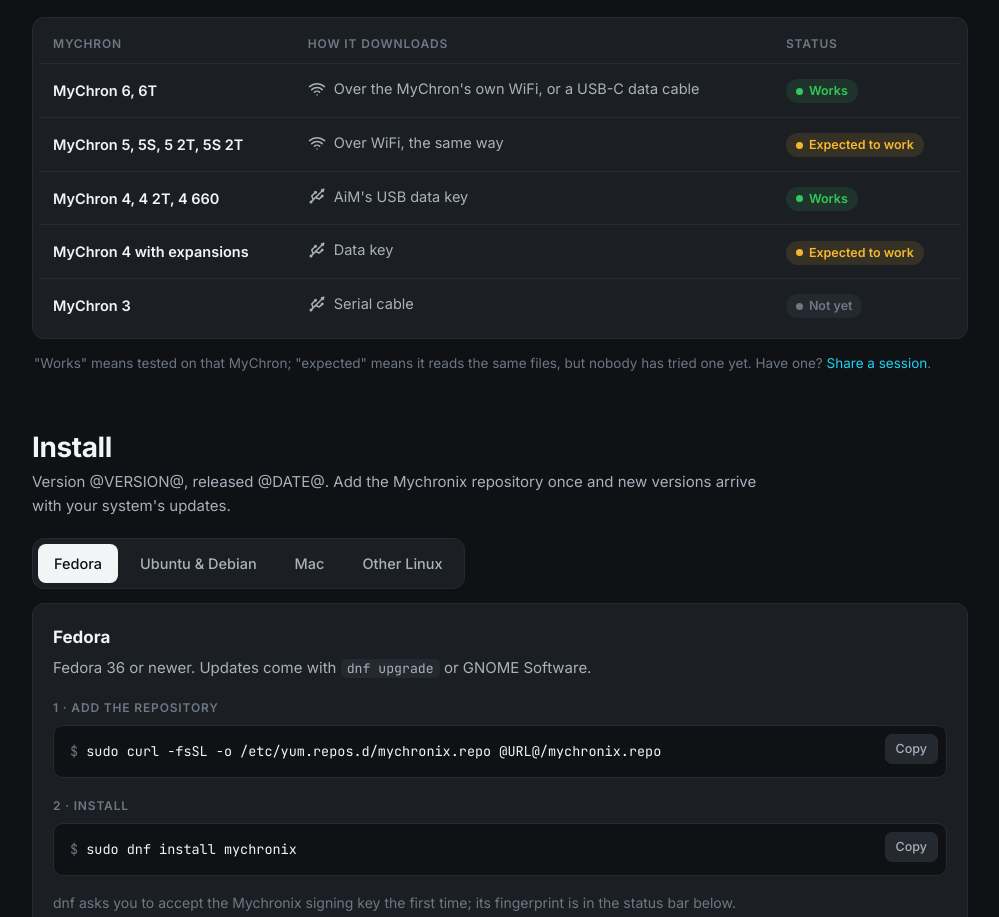
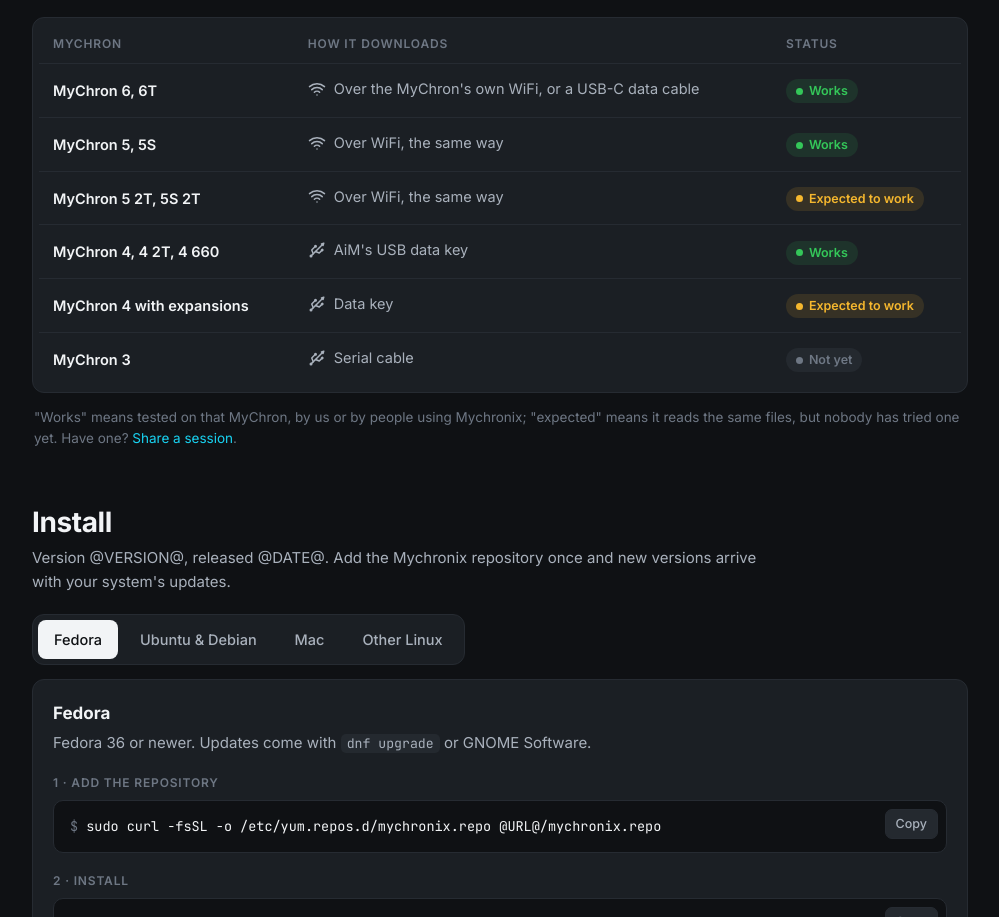
Before and after one commit to crgklr/mychronix, a plain HTML site: page packaging/site/index.html in a window 1280 px wide. Shown: the part 3195-4112 px from the top of the page, without its empty margins (264-1263 px from the left). Drawn offline with Linux system fonts and the light colour scheme; files whose address does not match are found by name.

Commit message:
MyChron 5 and 5S: works
People using a MyChron 5 and 5S report downloads and analysis working,
so the site and README now mark them "Works". The 2T models stay
"Expected to work" until someone reports one.

Co-Authored-By: Claude Opus 5.5 <noreply@anthropic.com>

```diff
--- a/packaging/site/index.html
+++ b/packaging/site/index.html
@@ -316,14 +316,15 @@
         <thead><tr><th>MyChron</th><th>How it downloads</th><th>Status</th></tr></thead>
         <tbody>
           <tr><td>MyChron 6, 6T</td><td><span class="how"><svg class="i"><use href="#i-wifi"/></svg>Over the MyChron's own WiFi, or a USB-C data cable</span></td><td><span class="pill works">Works</span></td></tr>
-          <tr><td>MyChron 5, 5S, 5 2T, 5S 2T</td><td><span class="how"><svg class="i"><use href="#i-wifi"/></svg>Over WiFi, the same way</span></td><td><span class="pill expected">Expected to work</span></td></tr>
+          <tr><td>MyChron 5, 5S</td><td><span class="how"><svg class="i"><use href="#i-wifi"/></svg>Over WiFi, the same way</span></td><td><span class="pill works">Works</span></td></tr>
+          <tr><td>MyChron 5 2T, 5S 2T</td><td><span class="how"><svg class="i"><use href="#i-wifi"/></svg>Over WiFi, the same way</span></td><td><span class="pill expected">Expected to work</span></td></tr>
           <tr><td>MyChron 4, 4 2T, 4 660</td><td><span class="how"><svg class="i"><use href="#i-usb"/></svg>AiM's USB data key</span></td><td><span class="pill works">Works</span></td></tr>
           <tr><td>MyChron 4 with expansions</td><td><span class="how"><svg class="i"><use href="#i-usb"/></svg>Data key</span></td><td><span class="pill expected">Expected to work</span></td></tr>
           <tr><td>MyChron 3</td><td><span class="how"><svg class="i"><use href="#i-usb"/></svg>Serial cable</span></td><td><span class="pill not">Not yet</span></td></tr>
         </tbody>
       </table>
     </div>
-    <p class="footnote">"Works" means tested on that MyChron; "expected" means it reads the same files, but nobody has tried one yet. Have one? <a href="#share">Share a session</a>.</p>
+    <p class="footnote">"Works" means tested on that MyChron, by us or by people using Mychronix; "expected" means it reads the same files, but nobody has tried one yet. Have one? <a href="#share">Share a session</a>.</p>
   </section>
 
   <section id="install">
```
Also changed, not shown: 1 other file.
